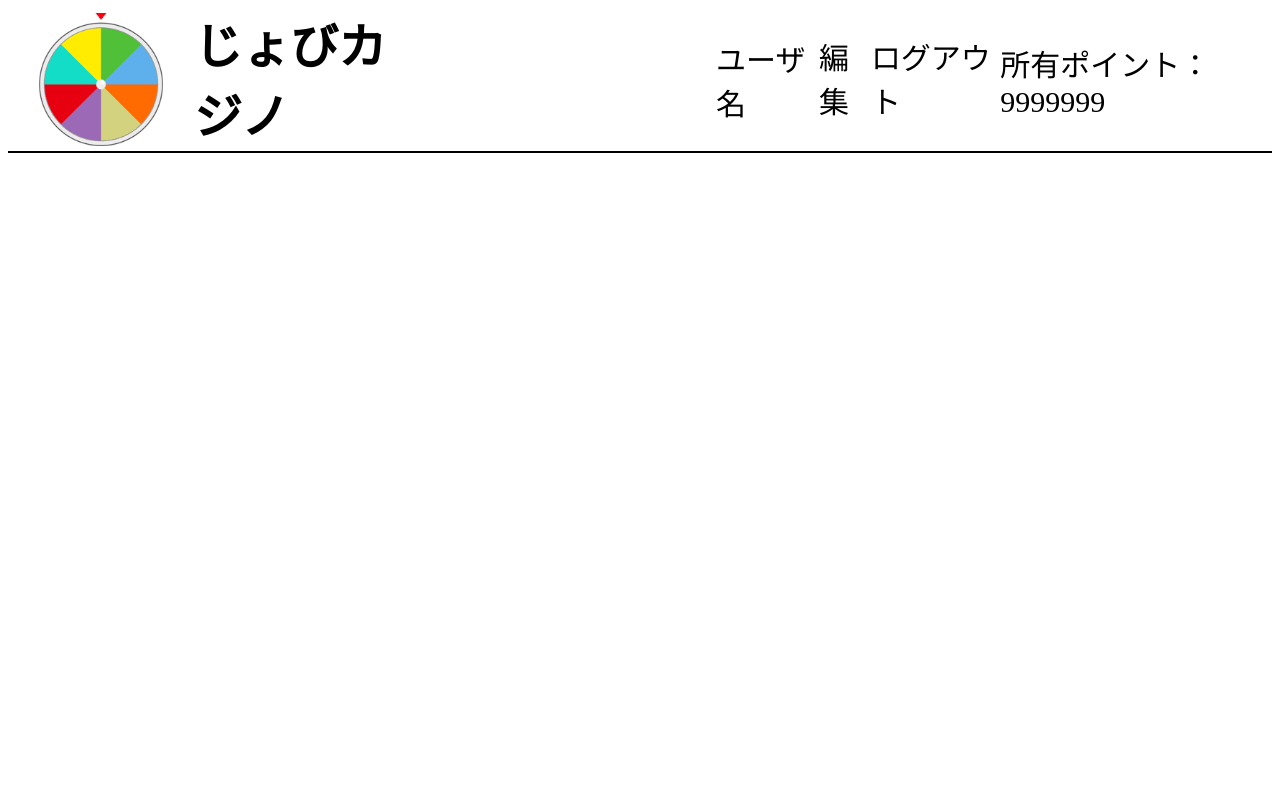
After one commit to tsushima3074/Hackathon_casino, a PHP site: page /header.php in a window 1280 px wide. The commit adds this page. Run offline with PHP 8.4, Linux system fonts and the light colour scheme.

Commit message:
header 読み込み

```diff
--- a/account_edit.php
+++ b/account_edit.php
@@ -1,4 +1,6 @@
 <?php
+  include "header.php";
+
   session_start();
 
   require_once 'db/user_db.php';
@@ -127,6 +129,7 @@
   </style>
 </head>
 <body>
+
   <div class="box align-center">
     <p class="subtitle">アカウント編集</p>
     <form action="account_edit.php" method="post">
--- /dev/null
+++ b/header.php
@@ -0,0 +1,62 @@
+<style>
+  .header {
+    border-bottom: 2px solid #000;
+    justify-content: space-around;
+  }
+  .flex {
+    display: flex;
+  }
+  .align-center {
+    align-items: center;
+  }
+  .h-title {
+    font-weight: 600;
+    font-size: 48px;
+  }
+  .h-username {
+    margin-left: 300px;
+  }
+  .f-30 {
+    font-size: 30px;
+  }
+  .non-a {
+    text-decoration: none;
+    color: #000;
+    display: inline-block;
+  }
+  .non-a::after {
+    position: relative;
+    bottom: 1px; /*　線の位置を設定できる */
+    content: ""; /* :hover::after呼び出す */
+    display: block;
+    width: 0;
+    transition: width 0.3s;
+    border-bottom: 3px solid #000;
+    margin: 0 auto;
+  }
+  .non-a:hover::after {
+    width: 100%;
+  }
+</style>
+<body>
+  <header class="flex header align-center">
+    <div class="flex align-center">
+      <img class="h-img" src="img/icon.png" />
+      <div class="h-title">
+        <span><a href="index.php" class="non-a">じょびカジノ</a></span>
+      </div>
+    </div>
+    <div class="h-username f-30">
+      <span>ユーザ名</span>
+    </div>
+    <div class="h-edit f-30">
+      <span><a href="edit.php" class="non-a">編集</a></span>
+    </div>
+    <div class="h-logout f-30">
+      <span><a href="logout.php" class="non-a">ログアウト</a></span>
+    </div>
+    <div class="h-point f-30">
+      <span>所有ポイント：9999999</span>
+    </div>
+  </header>
+</body>
```
